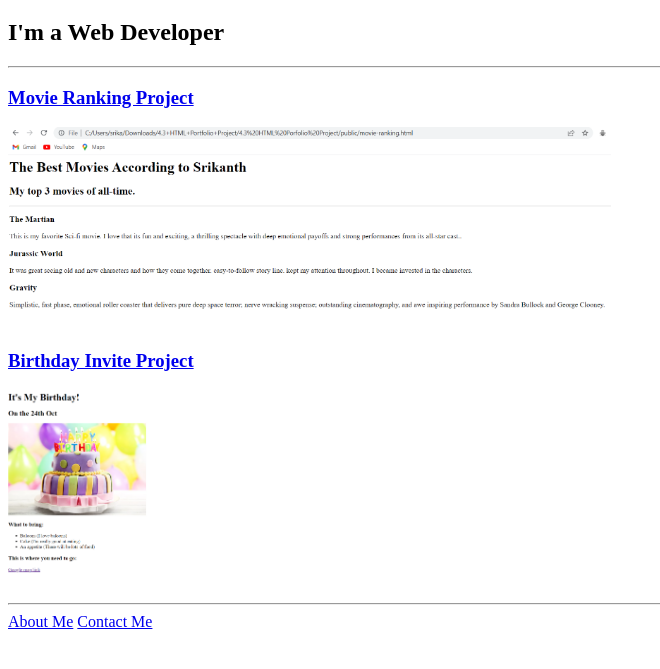
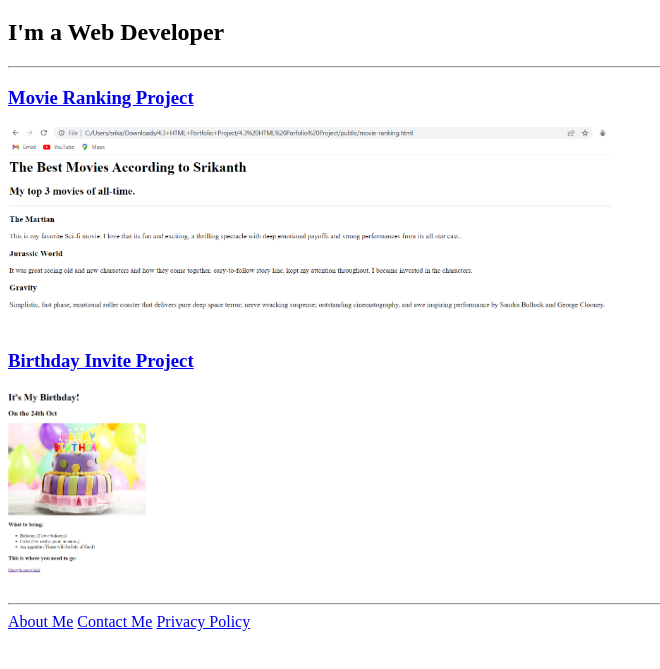
Before and after one commit to Srikanthp0203/Srikanth-Portfolio, a plain HTML site: page index.html in a window 1280 px wide. Shown: the part 61-730 px from the top of the page, without its empty margins (0-660 px from the left). Drawn offline with Linux system fonts and the light colour scheme.

Commit message:
add privacy policy

```diff
--- a/index.html
+++ b/index.html
@@ -24,5 +24,6 @@
     <hr />
     <a href="./public/about.html">About Me</a>
     <a href="./public/contact.html">Contact Me</a>
+    <a href="./public/contact.html">Privacy Policy</a>
   </body>
 </html>
```
